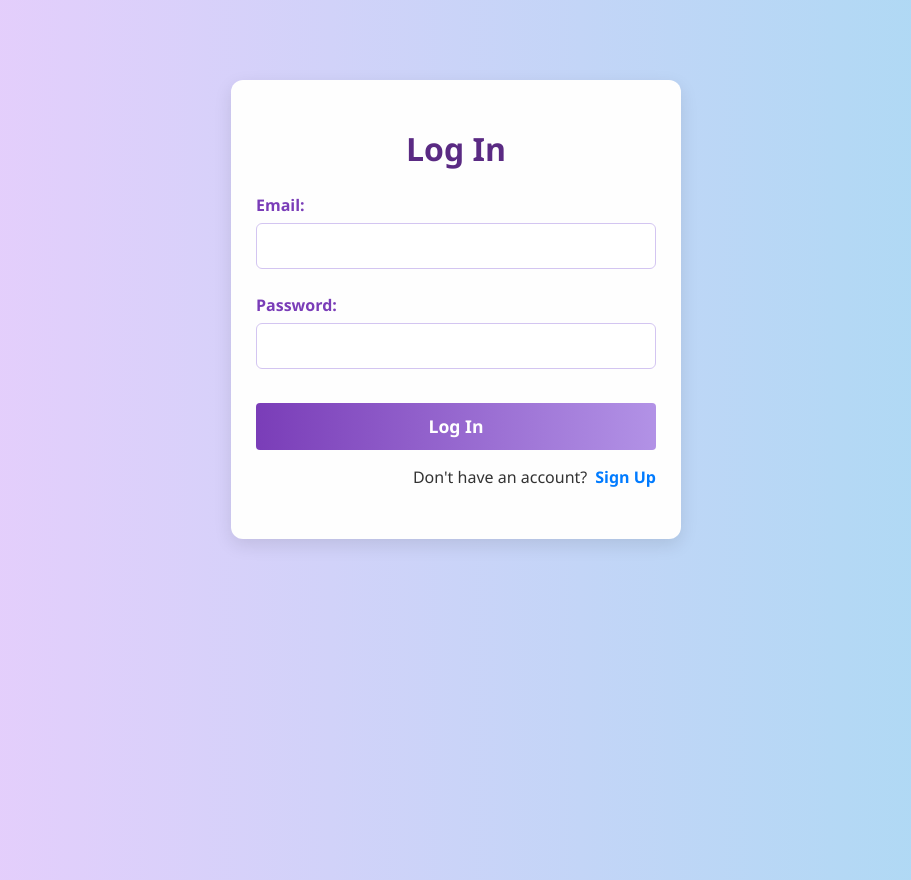
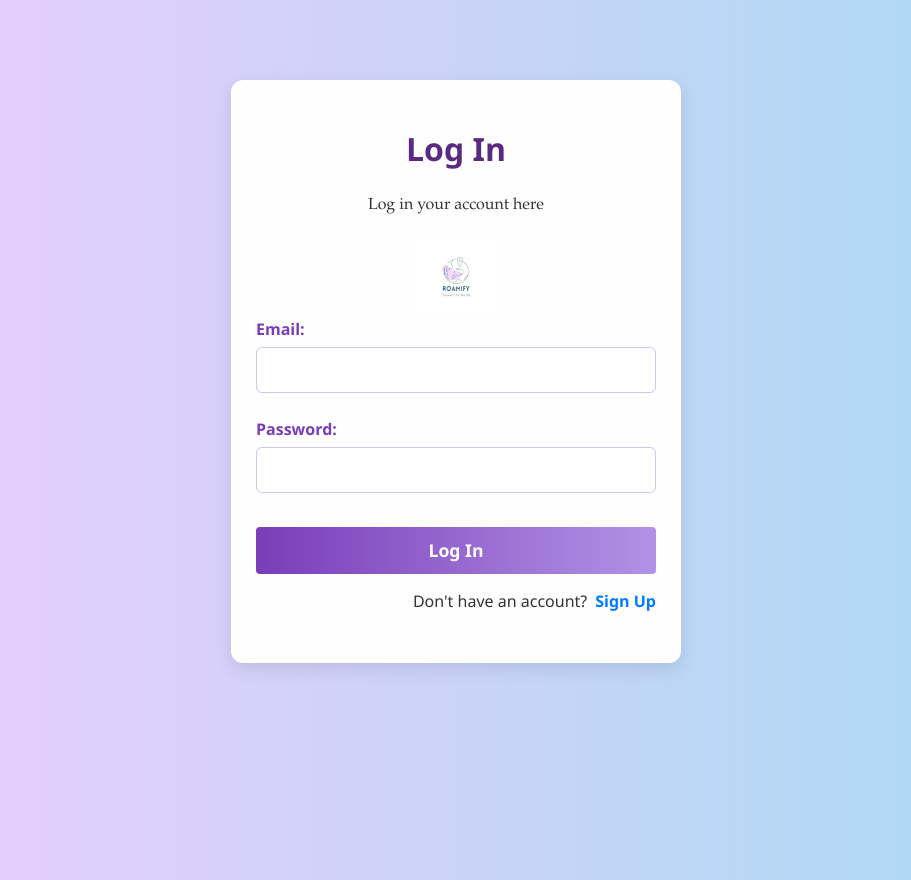
Before and after one commit to SiratSabir78/roamify-Full-Stack-Project, a React (Create React App) app in the folder frontend/: page /Login in a window 1280 px wide. Shown: the whole page, without its empty margins (184-1095 px from the left). Built offline with nearby package versions, Linux system fonts and the light colour scheme.

Commit message:
Added logo to sign up, login and admin login page

```diff
--- a/frontend/src/components/AdminLogin.js
+++ b/frontend/src/components/AdminLogin.js
@@ -1,5 +1,5 @@
 import React, { useState } from "react";
-import { useNavigate } from "react-router-dom";
+import { useNavigate, Link } from "react-router-dom";
 import { adminLogin } from "../api";
 import "../components/CSS/AdminLogin.css";
 
@@ -33,6 +33,18 @@ export default function AdminLogin() {
   return (
     <div className="admin-login-container">
       <h2>Admin Login</h2>
+      <div className="container d-flex flex-column align-items-center">
+        <p>Log In your admin account here.</p>
+        <Link to="/" className="navbar-brand">
+          <img
+            src="/Roamify.png"
+            alt="Roamify Logo"
+            width="80"
+            height="80"
+            className="d-inline-block align-text-top"
+          />
+        </Link>
+      </div>
       <form onSubmit={handleSubmit}>
         <input
           type="email"
--- a/frontend/src/components/Login.js
+++ b/frontend/src/components/Login.js
@@ -41,7 +41,18 @@ function Login() {
     <div className="signup-container">
       <form className="signup-form" onSubmit={handleSubmit}>
         <h2>Log In</h2>
-
+        <div className="container d-flex flex-column align-items-center">
+          <p>Log in your account here</p>
+          <Link to="/" className="navbar-brand">
+            <img
+              src="/Roamify.png"
+              alt="Roamify Logo"
+              width="80"
+              height="80"
+              className="d-inline-block align-text-top"
+            />
+          </Link>
+        </div>
         <div className="form-group">
           <label htmlFor="email">Email:</label>
           <input
@@ -78,7 +89,9 @@ function Login() {
 
         <div className="signup-redirect">
           <span>Don't have an account? </span>
-          <Link to="/SignUp" className="signup-link">Sign Up</Link>
+          <Link to="/SignUp" className="signup-link">
+            Sign Up
+          </Link>
         </div>
       </form>
     </div>
--- a/frontend/src/components/SignUp.js
+++ b/frontend/src/components/SignUp.js
@@ -97,8 +97,9 @@ function SignUp() {
     <div className="signup-container">
       <form onSubmit={handleSubmit} className="signup-form">
         <h2>Sign Up</h2>
+
+        <div className="container d-flex flex-column align-items-center">
           <p>Create Your Account on Roamify</p>
-
           <Link to="/" className="navbar-brand">
             <img
               src="/Roamify.png"
@@ -108,6 +109,7 @@ function SignUp() {
               className="d-inline-block align-text-top"
             />
           </Link>
+        </div>
 
         {["username", "email", "phone", "password"].map((field) => (
           <div key={field} className="form-group">
```
Lines whose indentation alone changed are shown as unchanged.
